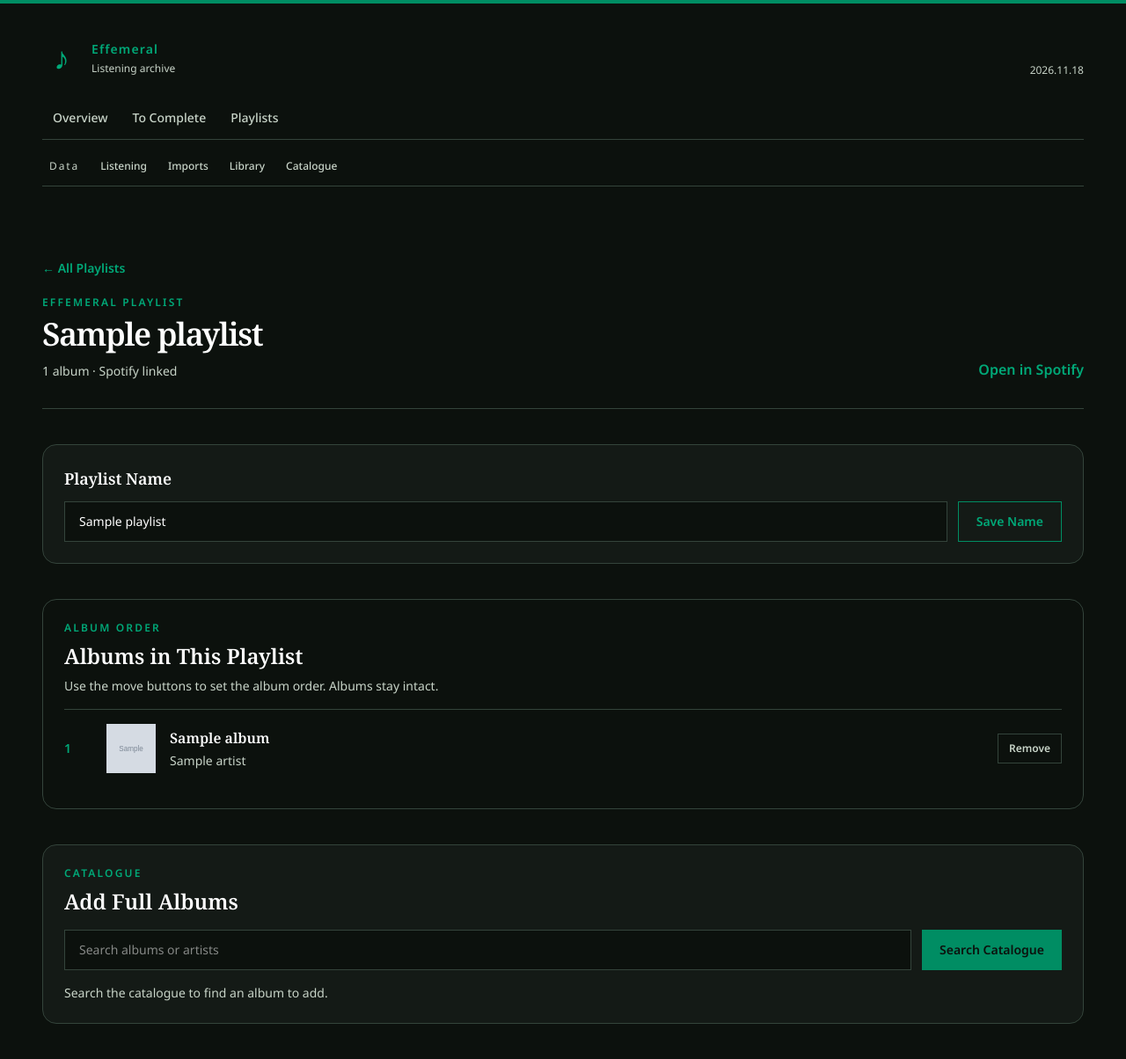
After one commit to smededwards/effemeral.fm, a Laravel app: page /playlists/1 in a window 1280 px wide. The commit adds this page. Shown: the whole page at 88% size. Run offline with Laravel 12, Linux system fonts and the light colour scheme; tables that the repository leaves empty hold one stand-in row (values such as "Sample post"); grey boxes marked "Sample" are stand-in pictures; style sheets or scripts are compiled from the project's sources.

Commit message:
feat(playlists): manage persistent album playlists

```diff
--- /dev/null
+++ b/app/Http/Controllers/AlbumPlaylistController.php
@@ -0,0 +1,113 @@
+<?php
+
+namespace App\Http\Controllers;
+
+use App\Models\Album;
+use App\Models\AlbumPlaylist;
+use Illuminate\Database\Eloquent\Collection;
+use Illuminate\Http\RedirectResponse;
+use Illuminate\Http\Request;
+use Illuminate\Support\Facades\DB;
+use Illuminate\View\View;
+
+class AlbumPlaylistController extends Controller
+{
+    public function show(Request $request, AlbumPlaylist $albumPlaylist): View
+    {
+        $search = trim((string) $request->query('q', ''));
+        $albumQuery = Album::query()
+            ->with('artists')
+            ->when($search !== '', function ($query) use ($search): void {
+                $query->where('title', 'like', '%'.$search.'%')
+                    ->orWhereHas('artists', fn ($artistQuery) => $artistQuery->where('name', 'like', '%'.$search.'%'));
+            })
+            ->whereDoesntHave('playlists', fn ($query) => $query->whereKey($albumPlaylist->id))
+            ->orderBy('title');
+
+        return view('playlists.show', [
+            'albumPlaylist' => $albumPlaylist->load('albums.artists'),
+            'search' => $search,
+            'albums' => $search === '' ? collect() : $albumQuery->paginate(15)->withQueryString(),
+        ]);
+    }
+
+    public function store(Request $request): RedirectResponse
+    {
+        $validated = $request->validate(['name' => ['required', 'string', 'max:100']]);
+        $playlist = AlbumPlaylist::query()->create(['name' => trim($validated['name'])]);
+
+        return to_route('album-playlists.show', $playlist)->with('success', 'Album playlist created.');
+    }
+
+    public function update(Request $request, AlbumPlaylist $albumPlaylist): RedirectResponse
+    {
+        $validated = $request->validate(['name' => ['required', 'string', 'max:100']]);
+        $albumPlaylist->update(['name' => trim($validated['name'])]);
+
+        return to_route('album-playlists.show', $albumPlaylist)->with('success', 'Playlist name updated.');
+    }
+
+    public function addAlbum(Request $request, AlbumPlaylist $albumPlaylist): RedirectResponse
+    {
+        $validated = $request->validate(['album_id' => ['required', 'integer', 'exists:albums,id']]);
+
+        if ($albumPlaylist->albums()->whereKey($validated['album_id'])->exists()) {
+            return back()->with('error', 'That album is already in this playlist.');
+        }
+
+        $albumPlaylist->albums()->attach($validated['album_id'], [
+            'position' => (int) ($albumPlaylist->albums()->max('album_playlist_items.position') ?? 0) + 1,
+        ]);
+
+        return back()->with('success', 'Album added to playlist.');
+    }
+
+    public function removeAlbum(AlbumPlaylist $albumPlaylist, Album $album): RedirectResponse
+    {
+        abort_unless($albumPlaylist->albums()->whereKey($album->id)->exists(), 404);
+
+        DB::transaction(function () use ($albumPlaylist, $album): void {
+            $albumPlaylist->albums()->detach($album->id);
+            $this->saveOrder($albumPlaylist);
+        });
+
+        return back()->with('success', 'Album removed from playlist.');
+    }
+
+    public function moveAlbum(Request $request, AlbumPlaylist $albumPlaylist, Album $album): RedirectResponse
+    {
+        $validated = $request->validate(['direction' => ['required', 'in:up,down']]);
+        /** @var Collection<int, Album> $albums */
+        $albums = $albumPlaylist->albums()->get();
+        $currentIndex = $albums->search(fn (Album $item): bool => $item->id === $album->id);
+
+        abort_if($currentIndex === false, 404);
+
+        $targetIndex = $currentIndex + ($validated['direction'] === 'up' ? -1 : 1);
+
+        if ($targetIndex < 0 || $targetIndex >= $albums->count()) {
+            return back();
+        }
+
+        $albums->splice($currentIndex, 1);
+        $albums->splice($targetIndex, 0, [$album]);
+
+        DB::transaction(function () use ($albumPlaylist, $albums): void {
+            foreach ($albums->values() as $index => $orderedAlbum) {
+                $albumPlaylist->albums()->updateExistingPivot($orderedAlbum->id, ['position' => $index + 1]);
+            }
+        });
+
+        return back()->with('success', 'Album order updated.');
+    }
+
+    private function saveOrder(AlbumPlaylist $albumPlaylist): void
+    {
+        /** @var Collection<int, Album> $albums */
+        $albums = $albumPlaylist->albums()->get();
+
+        foreach ($albums->values() as $index => $album) {
+            $albumPlaylist->albums()->updateExistingPivot($album->id, ['position' => $index + 1]);
+        }
+    }
+}
--- a/app/Http/Controllers/DashboardController.php
+++ b/app/Http/Controllers/DashboardController.php
@@ -8,6 +8,7 @@ use App\Jobs\ImportSpotifyLikedTracks;
 use App\Jobs\ImportSpotifyPlaylists;
 use App\Jobs\ImportSpotifySavedAlbums;
 use App\Models\Album;
+use App\Models\AlbumPlaylist;
 use App\Models\AlbumRecommendation;
 use App\Models\Artist;
 use App\Models\LastFmImportRun;
@@ -340,6 +341,7 @@ class DashboardController extends Controller
         });
 
         return view('playlists.index', [
+            'albumPlaylists' => AlbumPlaylist::query()->withCount('albums')->orderBy('name')->get(),
             'playlists' => $playlists,
             'playlistSearch' => $search,
             'latestPlaylistImport' => SpotifyPlaylistImportRun::query()->latest()->first(),
--- a/app/Models/Album.php
+++ b/app/Models/Album.php
@@ -28,4 +28,11 @@ class Album extends Model
     {
         return $this->hasMany(SpotifyAlbumCollection::class);
     }
+
+    public function playlists(): BelongsToMany
+    {
+        return $this->belongsToMany(AlbumPlaylist::class, 'album_playlist_items')
+            ->withPivot('position')
+            ->withTimestamps();
+    }
 }
--- /dev/null
+++ b/app/Models/AlbumPlaylist.php
@@ -0,0 +1,19 @@
+<?php
+
+namespace App\Models;
+
+use Illuminate\Database\Eloquent\Model;
+use Illuminate\Database\Eloquent\Relations\BelongsToMany;
+
+class AlbumPlaylist extends Model
+{
+    protected $fillable = ['name', 'spotify_playlist_id', 'spotify_playlist_url'];
+
+    public function albums(): BelongsToMany
+    {
+        return $this->belongsToMany(Album::class, 'album_playlist_items')
+            ->withPivot('position')
+            ->withTimestamps()
+            ->orderBy('album_playlist_items.position');
+    }
+}
--- /dev/null
+++ b/resources/views/playlists/show.blade.php
@@ -0,0 +1,111 @@
+@extends('layouts.app', ['title' => $albumPlaylist->name.' · Effemeral'])
+
+@section('content')
+    <header class="flex flex-col gap-5 border-b border-ef-line pb-8 sm:flex-row sm:items-end sm:justify-between">
+        <div>
+            <a class="text-sm font-semibold text-ef-accent-strong hover:underline" href="{{ route('playlists.index', [], false) }}">← All Playlists</a>
+            <p class="mt-5 text-xs font-semibold tracking-[0.18em] text-ef-accent-strong uppercase">Effemeral Playlist</p>
+            <h1 class="mt-2 text-4xl font-semibold tracking-[-0.04em]">{{ $albumPlaylist->name }}</h1>
+            <p class="mt-3 text-sm text-ef-muted">{{ $albumPlaylist->albums->count() }} {{ $albumPlaylist->albums->count() === 1 ? 'album' : 'albums' }} · {{ $albumPlaylist->spotify_playlist_id ? 'Spotify linked' : 'Draft · Not synced' }}</p>
+        </div>
+        @if ($albumPlaylist->spotify_playlist_url)
+            <a class="font-semibold text-ef-accent-strong hover:underline" href="{{ $albumPlaylist->spotify_playlist_url }}" target="_blank" rel="noreferrer">Open in Spotify</a>
+        @endif
+    </header>
+
+    @if (session('success'))
+        <p class="border border-ef-accent-line bg-ef-surface p-4 text-sm text-ef-accent-strong" role="status">{{ session('success') }}</p>
+    @endif
+    @if (session('error'))
+        <p class="border border-red-800 bg-ef-surface p-4 text-sm text-red-300" role="alert">{{ session('error') }}</p>
+    @endif
+
+    <section class="border border-ef-line bg-ef-surface p-5 sm:p-6" aria-labelledby="rename-playlist">
+        <h2 id="rename-playlist" class="text-lg font-semibold">Playlist Name</h2>
+        <form class="mt-3 flex flex-col gap-3 sm:flex-row" method="POST" action="{{ route('album-playlists.update', $albumPlaylist, false) }}">
+            @csrf
+            @method('PATCH')
+            <label class="sr-only" for="playlist-name">Playlist name</label>
+            <input id="playlist-name" class="min-w-0 flex-1 border border-ef-line bg-ef-canvas px-4 py-3 text-sm text-ef-text" type="text" name="name" maxlength="100" value="{{ old('name', $albumPlaylist->name) }}" required>
+            <button class="border border-ef-accent px-5 py-3 text-sm font-semibold text-ef-accent-strong hover:bg-ef-accent-wash" type="submit">Save Name</button>
+        </form>
+    </section>
+
+    <section class="border border-ef-line bg-ef-canvas p-5 sm:p-6" aria-labelledby="playlist-albums">
+        <div class="border-b border-ef-line pb-4">
+            <p class="text-xs font-semibold tracking-[0.18em] text-ef-accent-strong uppercase">Album Order</p>
+            <h2 id="playlist-albums" class="mt-2 text-2xl font-semibold">Albums in This Playlist</h2>
+            <p class="mt-2 text-sm text-ef-muted">Use the move buttons to set the album order. Albums stay intact.</p>
+        </div>
+        @if ($albumPlaylist->albums->isNotEmpty())
+            <ol class="divide-y divide-ef-line">
+                @foreach ($albumPlaylist->albums as $album)
+                    @php($isFirst = $loop->first)
+                    @php($isLast = $loop->last)
+                    <li class="flex flex-col gap-4 py-4 sm:flex-row sm:items-center">
+                        <span class="w-8 text-sm font-semibold tabular-nums text-ef-accent-strong">{{ $loop->iteration }}</span>
+                        @if ($album->cover_image_url)
+                            <img class="h-14 w-14 object-cover" src="{{ $album->cover_image_url }}" alt="Cover art for {{ $album->title }}">
+                        @endif
+                        <div class="min-w-0 flex-1">
+                            <h3 class="font-semibold">{{ $album->title }}</h3>
+                            <p class="mt-1 text-sm text-ef-muted">{{ $album->artists->pluck('name')->implode(', ') ?: 'Unknown artist' }}</p>
+                        </div>
+                        <div class="flex flex-wrap gap-2">
+                            @foreach (['up' => 'Move Up', 'down' => 'Move Down'] as $direction => $label)
+                                @if (($direction === 'up' && ! $isFirst) || ($direction === 'down' && ! $isLast))
+                                    <form method="POST" action="{{ route('album-playlists.albums.move', [$albumPlaylist, $album], false) }}">
+                                        @csrf
+                                        <input type="hidden" name="direction" value="{{ $direction }}">
+                                        <button class="border border-ef-line px-3 py-2 text-xs font-semibold text-ef-text hover:border-ef-accent" type="submit">{{ $label }}</button>
+                                    </form>
+                                @endif
+                            @endforeach
+                            <form method="POST" action="{{ route('album-playlists.albums.destroy', [$albumPlaylist, $album], false) }}">
+                                @csrf
+                                @method('DELETE')
+                                <button class="border border-ef-line px-3 py-2 text-xs font-semibold text-ef-muted hover:border-red-700 hover:text-red-300" type="submit">Remove</button>
+                            </form>
+                        </div>
+                    </li>
+                @endforeach
+            </ol>
+        @else
+            <p class="py-6 text-sm text-ef-muted">This playlist is empty. Search your catalogue below to add an album.</p>
+        @endif
+    </section>
+
+    <section class="border border-ef-line bg-ef-surface p-5 sm:p-6" aria-labelledby="add-albums">
+        <p class="text-xs font-semibold tracking-[0.18em] text-ef-accent-strong uppercase">Catalogue</p>
+        <h2 id="add-albums" class="mt-2 text-2xl font-semibold">Add Full Albums</h2>
+        <form class="mt-4 flex flex-col gap-3 sm:flex-row" method="GET" action="{{ route('album-playlists.show', $albumPlaylist, false) }}">
+            <label class="sr-only" for="album-search">Search albums or artists</label>
+            <input id="album-search" class="min-w-0 flex-1 border border-ef-line bg-ef-canvas px-4 py-3 text-sm text-ef-text" type="search" name="q" value="{{ $search }}" placeholder="Search albums or artists">
+            <button class="bg-ef-accent px-5 py-3 text-sm font-semibold text-ef-accent-ink hover:bg-ef-accent-hover" type="submit">Search Catalogue</button>
+        </form>
+        @if ($search !== '')
+            <ul class="mt-4 divide-y divide-ef-line">
+                @forelse ($albums as $album)
+                    <li class="flex flex-col gap-3 py-4 sm:flex-row sm:items-center">
+                        <div class="min-w-0 flex-1">
+                            <h3 class="font-semibold">{{ $album->title }}</h3>
+                            <p class="mt-1 text-sm text-ef-muted">{{ $album->artists->pluck('name')->implode(', ') ?: 'Unknown artist' }}</p>
+                        </div>
+                        <form method="POST" action="{{ route('album-playlists.albums.store', $albumPlaylist, false) }}">
+                            @csrf
+                            <input type="hidden" name="album_id" value="{{ $album->id }}">
+                            <button class="border border-ef-accent px-4 py-2 text-sm font-semibold text-ef-accent-strong hover:bg-ef-accent-wash" type="submit">Add Album</button>
+                        </form>
+                    </li>
+                @empty
+                    <li class="py-5 text-sm text-ef-muted">No matching albums found in the catalogue.</li>
+                @endforelse
+            </ul>
+            @if ($albums->hasPages())
+                <div class="mt-4 border-t border-ef-line pt-4">{{ $albums->links() }}</div>
+            @endif
+        @else
+            <p class="mt-4 text-sm text-ef-muted">Search the catalogue to find an album to add.</p>
+        @endif
+    </section>
+@endsection
--- a/routes/web.php
+++ b/routes/web.php
@@ -1,5 +1,6 @@
 <?php
 
+use App\Http\Controllers\AlbumPlaylistController;
 use App\Http\Controllers\DashboardController;
 use App\Http\Controllers\ListeningArchiveController;
 use App\Http\Controllers\SpotifyAuthController;
@@ -10,6 +11,12 @@ Route::middleware('private')->group(function (): void {
     Route::get('/imports', [DashboardController::class, 'imports'])->name('imports.index');
     Route::get('/library', [DashboardController::class, 'library'])->name('library.index');
     Route::get('/playlists', [DashboardController::class, 'playlists'])->name('playlists.index');
+    Route::post('/playlists', [AlbumPlaylistController::class, 'store'])->name('album-playlists.store');
+    Route::get('/playlists/{albumPlaylist}', [AlbumPlaylistController::class, 'show'])->name('album-playlists.show');
+    Route::patch('/playlists/{albumPlaylist}', [AlbumPlaylistController::class, 'update'])->name('album-playlists.update');
+    Route::post('/playlists/{albumPlaylist}/albums', [AlbumPlaylistController::class, 'addAlbum'])->name('album-playlists.albums.store');
+    Route::delete('/playlists/{albumPlaylist}/albums/{album}', [AlbumPlaylistController::class, 'removeAlbum'])->name('album-playlists.albums.destroy');
+    Route::post('/playlists/{albumPlaylist}/albums/{album}/move', [AlbumPlaylistController::class, 'moveAlbum'])->name('album-playlists.albums.move');
     Route::get('/listening', [ListeningArchiveController::class, 'index'])->name('listening.index');
     Route::get('/recommendations', [DashboardController::class, 'recommendations'])->name('recommendations.index');
     Route::get('/catalogue', [DashboardController::class, 'catalogue'])->name('catalogue.index');
```
Also changed, not shown: resources/views/playlists/index.blade.php (+31 -0 lines), tests/Feature/AlbumPlaylistTest.php (added, +80 -0 lines), database/migrations/2026_11_22_164609_create_album_playlists_table.php (added).
